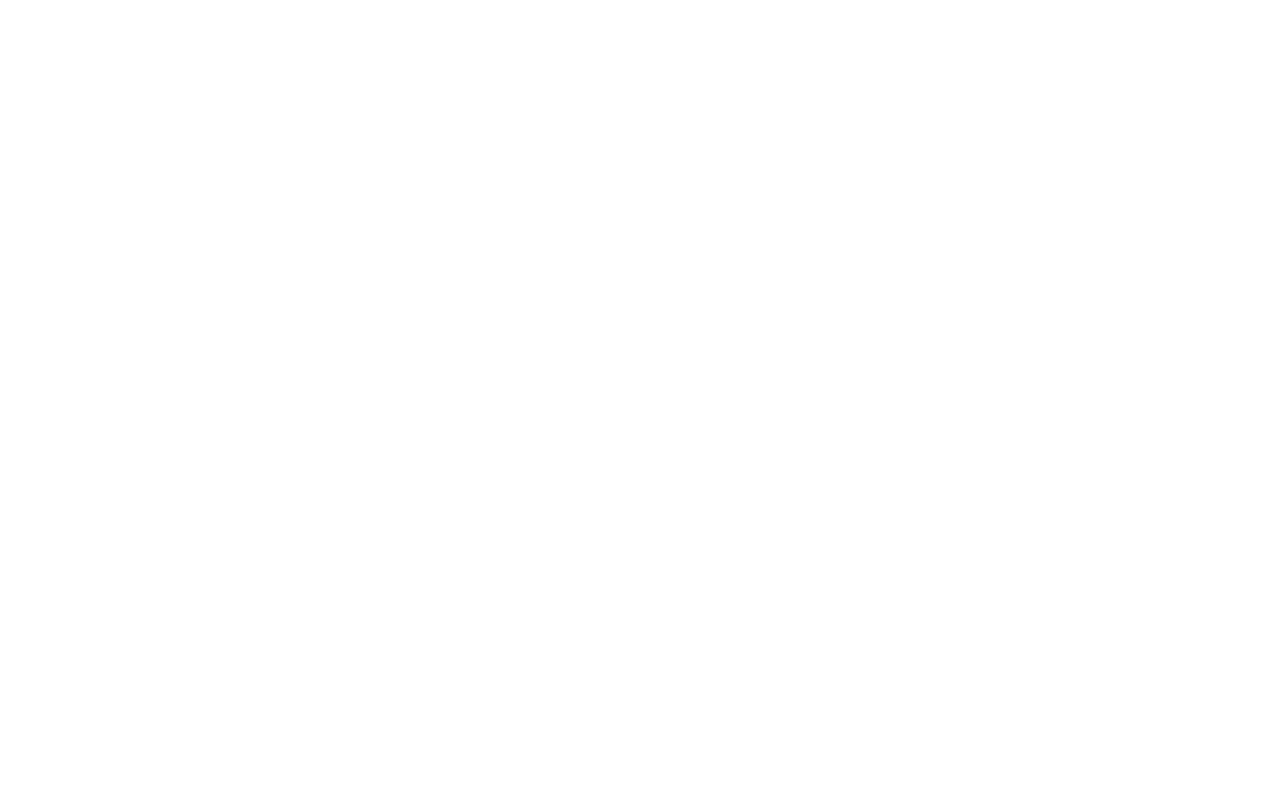
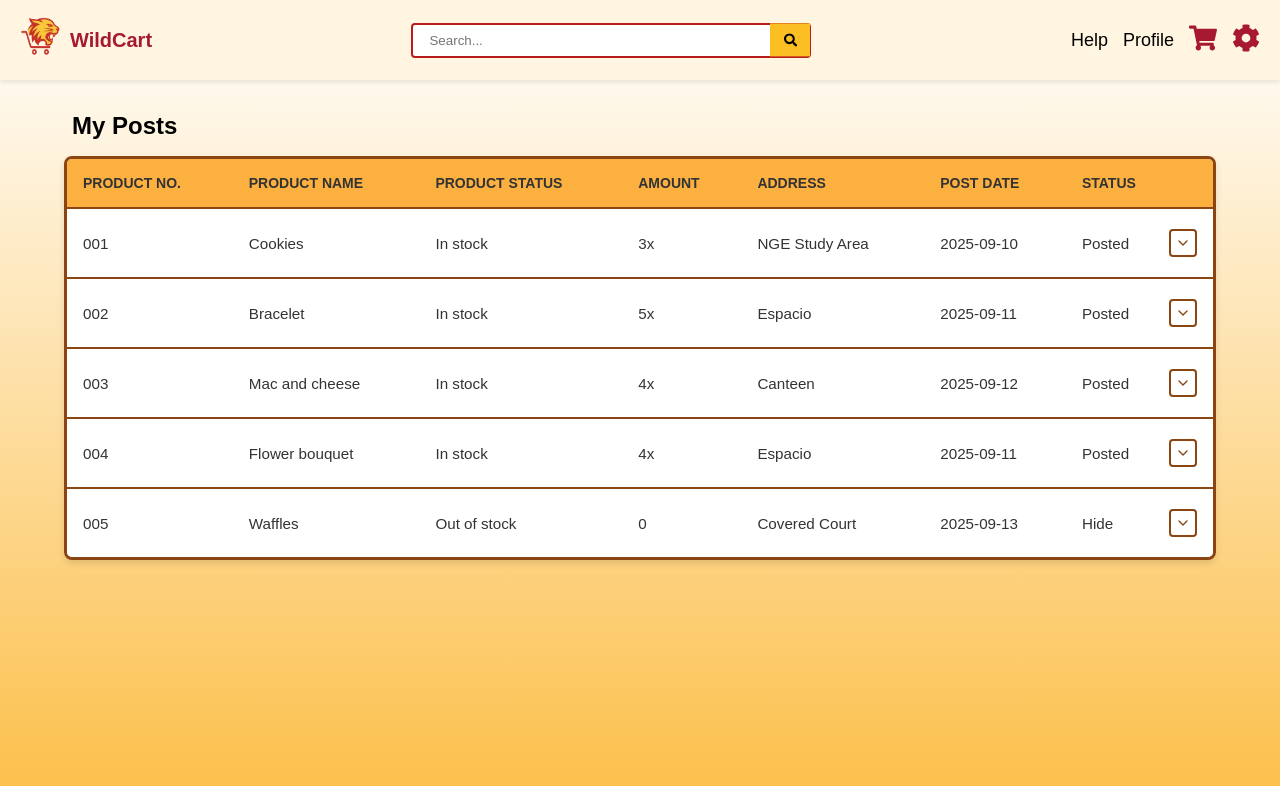
Before and after one commit to leanamariflor/WildCart, a React (Create React App) app: page /posted in a window 1280 px wide. Before the commit this address had no page. Shown: the top 786 px of the page. Built offline with nearby package versions, Linux system fonts and the light colour scheme.

Commit message:
create About-us page

```diff
--- a/src/App.js
+++ b/src/App.js
@@ -17,6 +17,7 @@ import ViewProduct from "./components/js/ViewProduct";
 import CheckoutPage from "./components/js/CheckoutPage";
 import Header from "./components/js/Header";
 import HelpPage from "./components/js/HelpPage";
+import PostedPage from "./components/js/PostedPage";
 import { UserProvider } from "./context/UserContext";
 import { SelectionProvider } from "./context/SelectionContext";
 import { CartProvider } from "./context/CartContext";
@@ -45,6 +46,7 @@ function App() {
               <Route path="/view-product" element={<ViewProduct />} />
               <Route path="/checkout" element={<CheckoutPage />} />
               <Route path="/help" element={<HelpPage />} />
+              <Route path="/posted" element={<PostedPage />} />
 
             </Routes>
           </Router>
--- /dev/null
+++ b/src/components/css/PostedPage.css
@@ -0,0 +1,166 @@
+* {
+  margin: 0;
+  padding: 0;
+  box-sizing: border-box;
+}
+
+.app-container {
+  min-height: 100vh;
+  background: linear-gradient(to bottom, #ffffff, #fcbf49);
+  font-family: "Poppins", sans-serif;
+}
+
+.main-content {
+  padding: 2rem 4rem;
+  max-width: 1400px;
+  margin: 0 auto;
+}
+
+.content-header {
+  display: flex;
+  justify-content: space-between;
+  align-items: center;
+  margin-bottom: 2rem;
+}
+
+.page-title {
+  font-size: 2rem;
+  font-weight: 600;
+  color: #333;
+}
+
+.filter-dropdown {
+  position: relative;
+}
+
+.dropdown-button {
+  background: white;
+  border: 2px solid #8b4513;
+  padding: 0.75rem 1.5rem;
+  border-radius: 4px;
+  cursor: pointer;
+  display: flex;
+  align-items: center;
+  gap: 1rem;
+  font-size: 1rem;
+  color: #333;
+}
+
+.dropdown-icon {
+  width: 20px;
+  height: 20px;
+}
+
+.table-container {
+  background: white;
+  border: 3px solid #8b4513;
+  border-radius: 8px;
+  overflow: hidden;
+  box-shadow: 0 4px 6px rgba(0, 0, 0, 0.1);
+}
+
+.posts-table {
+  width: 100%;
+  border-collapse: collapse;
+}
+
+.table-header {
+  background: #fbb040;
+}
+
+.table-header th {
+  padding: 1rem;
+  text-align: left;
+  font-weight: 600;
+  font-size: 0.875rem;
+  color: #333;
+  border-bottom: 2px solid #8b4513;
+}
+
+.table-row {
+  border-bottom: 2px solid #8b4513;
+  background: white;
+}
+
+.table-row:last-child {
+  border-bottom: none;
+}
+
+.table-row td {
+  padding: 1.25rem 1rem;
+  color: #333;
+  font-size: 0.95rem;
+}
+
+.status-cell {
+  display: flex;
+  align-items: center;
+  justify-content: space-between;
+  gap: 0.5rem;
+}
+
+.dropdown-toggle {
+  background: transparent;
+  border: 2px solid #8b4513;
+  border-radius: 4px;
+  padding: 0.25rem;
+  cursor: pointer;
+  display: flex;
+  align-items: center;
+  justify-content: center;
+}
+
+.toggle-icon {
+  width: 16px;
+  height: 16px;
+  color: #8b4513;
+}
+
+@media (max-width: 1024px) {
+  .main-content {
+    padding: 2rem;
+  }
+
+  .header {
+    padding: 1rem;
+  }
+
+  .table-container {
+    overflow-x: auto;
+  }
+
+  .posts-table {
+    min-width: 800px;
+  }
+}
+
+@media (max-width: 768px) {
+  .header {
+    flex-wrap: wrap;
+  }
+
+  .search-bar {
+    order: 3;
+    flex-basis: 100%;
+    max-width: 100%;
+  }
+
+  .content-header {
+    flex-direction: column;
+    align-items: flex-start;
+    gap: 1rem;
+  }
+
+  .main-content {
+    padding: 1rem;
+  }
+}
+
+.table-title {
+  font-size: 1.5rem;
+  font-weight: 600;
+  color:black;
+  margin-bottom: 1rem;
+  text-align: left;
+  padding-left: 0.5rem;
+}
--- /dev/null
+++ b/src/components/js/PostedPage.js
@@ -0,0 +1,72 @@
+import { ChevronDown } from "lucide-react";
+import Header from "./Header";
+import React from "react";
+import "../css/PostedPage.css";
+
+function App() {
+  const posts = [
+    { id: "001", name: "Cookies", status: "In stock", amount: "3x", address: "NGE Study Area", date: "2025-09-10", postStatus: "Posted" },
+    { id: "002", name: "Bracelet", status: "In stock", amount: "5x", address: "Espacio", date: "2025-09-11", postStatus: "Posted" },
+    { id: "003", name: "Mac and cheese", status: "In stock", amount: "4x", address: "Canteen", date: "2025-09-12", postStatus: "Posted" },
+    { id: "004", name: "Flower bouquet", status: "In stock", amount: "4x", address: "Espacio", date: "2025-09-11", postStatus: "Posted" },
+    { id: "005", name: "Waffles", status: "Out of stock", amount: "0", address: "Covered Court", date: "2025-09-13", postStatus: "Hide" },
+  ];
+
+  return (
+    <div className="app-container">
+      <Header /> {}
+
+      <main className="main-content">
+        <div className="content-header">
+          <h1 className="page-title">My Posts</h1>
+          <div className="filter-dropdown">
+            <button className="dropdown-button">
+              <span>Last 7 days</span>
+              <ChevronDown className="dropdown-icon" />
+            </button>
+          </div>
+        </div>
+
+        <h2 className="table-title">My Posts</h2>
+
+        <div className="table-container">
+          <table className="posts-table">
+            <thead>
+              <tr className="table-header">
+                <th>PRODUCT NO.</th>
+                <th>PRODUCT NAME</th>
+                <th>PRODUCT STATUS</th>
+                <th>AMOUNT</th>
+                <th>ADDRESS</th>
+                <th>POST DATE</th>
+                <th>STATUS</th>
+              </tr>
+            </thead>
+            <tbody>
+              {posts.map((post) => (
+                <tr key={post.id} className="table-row">
+                  <td>{post.id}</td>
+                  <td>{post.name}</td>
+                  <td>{post.status}</td>
+                  <td>{post.amount}</td>
+                  <td>{post.address}</td>
+                  <td>{post.date}</td>
+                  <td>
+                    <div className="status-cell">
+                      <span>{post.postStatus}</span>
+                      <button className="dropdown-toggle">
+                        <ChevronDown className="toggle-icon" />
+                      </button>
+                    </div>
+                  </td>
+                </tr>
+              ))}
+            </tbody>
+          </table>
+        </div>
+      </main>
+    </div>
+  );
+}
+
+export default App;
```
